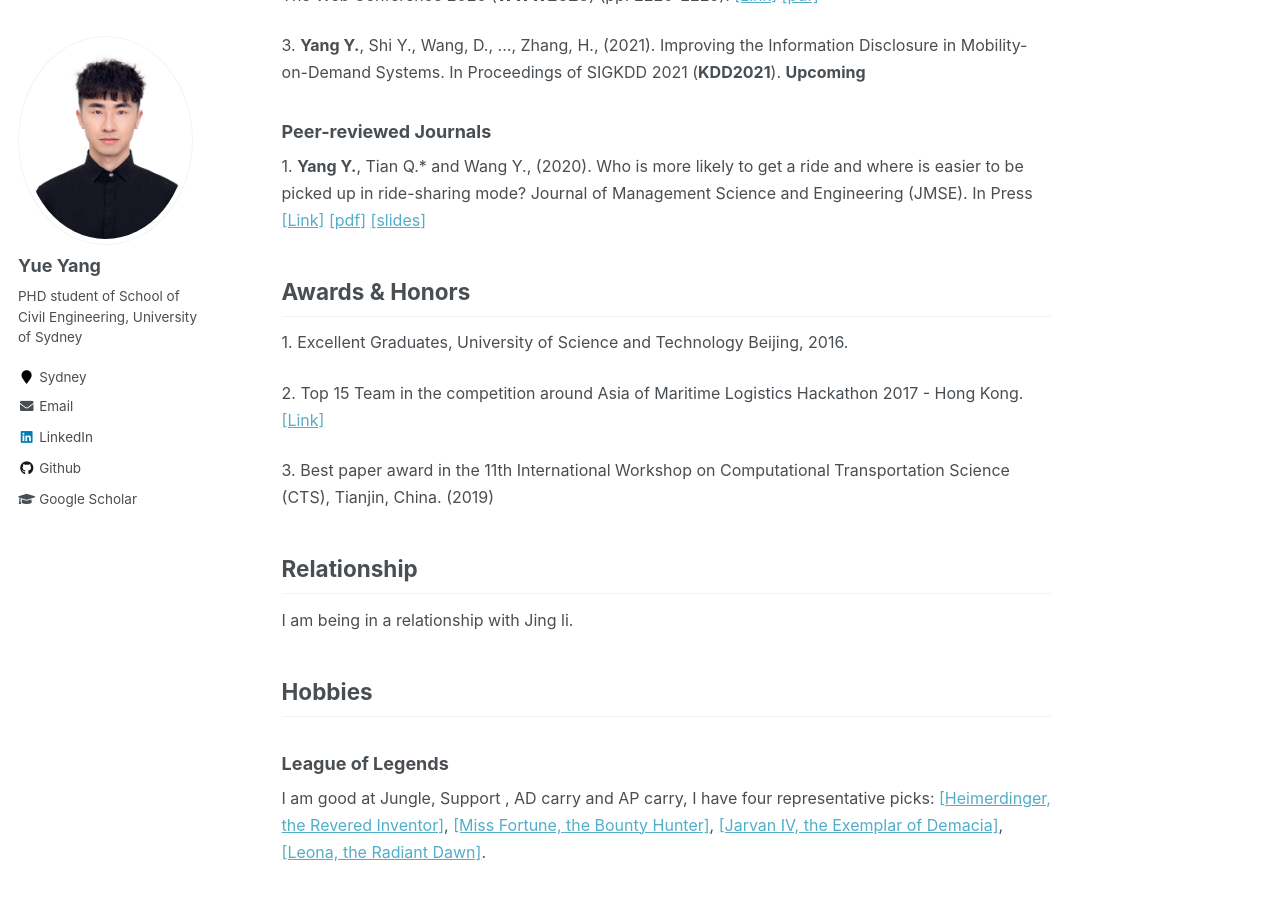
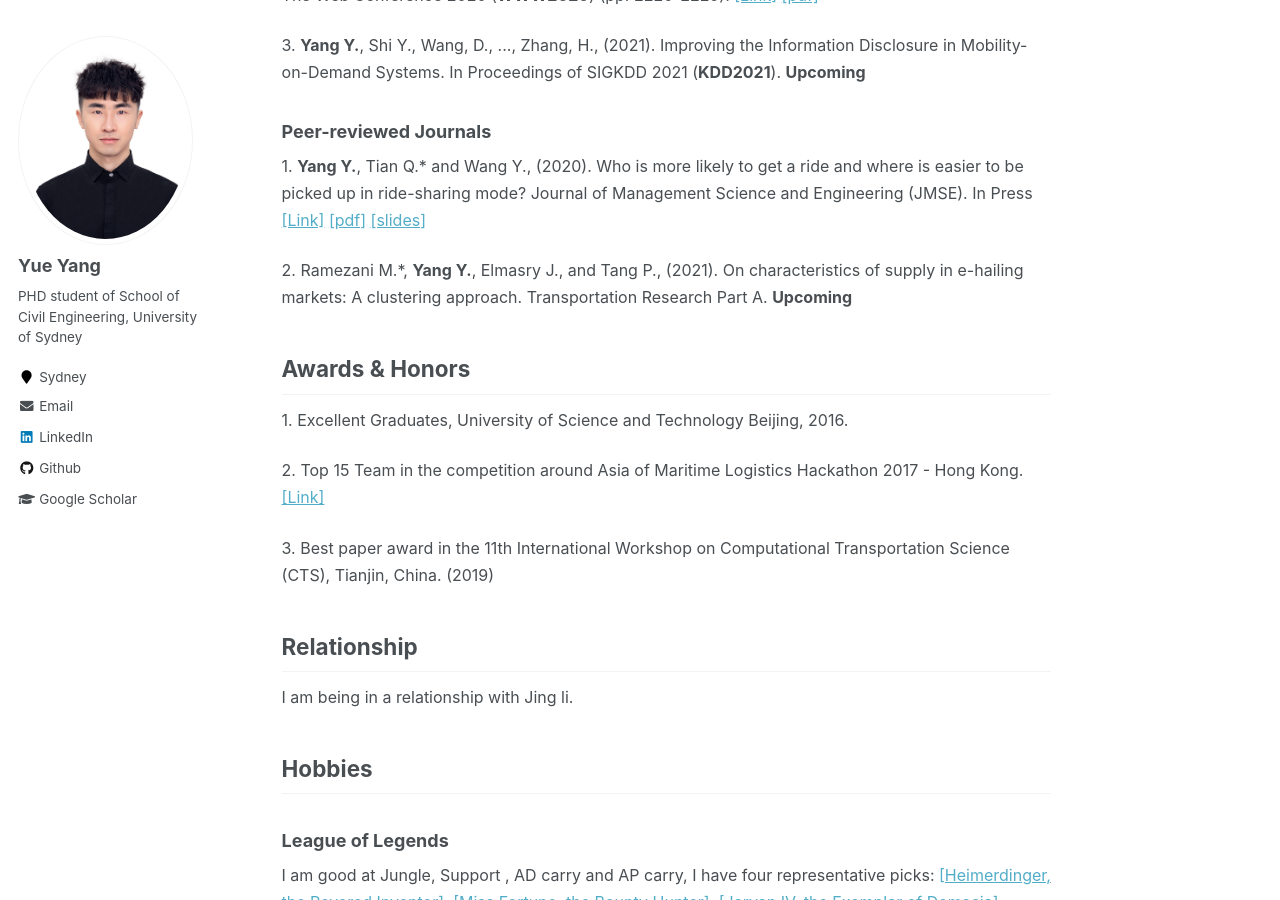
Before and after one commit to marco-yue/biography, a Jekyll site: the page built from _pages/about.md, in a window 1280 px wide and 900 px high, scrolled down 1658 px. Built offline with Jekyll 4.4.1, drawn with Linux system fonts in a browser that asks for light colours.

Commit message:
Update about.md

```diff
--- a/_pages/about.md
+++ b/_pages/about.md
@@ -82,6 +82,10 @@ redirect_from:
 1. <b>Yang Y.</b>, Tian Q.* and Wang Y., (2020). Who is more likely to get a ride and where is easier to be picked up in ride-sharing mode? Journal of Management Science and Engineering (JMSE). In Press <a href="https://www.sciencedirect.com/science/article/pii/S2096232020300445">[Link]</a> <a href="https://docs.qq.com/pdf/DUk94QlNpUWdmaWFY">[pdf]</a> <a href="https://docs.qq.com/slide/DUmZ0WGhhU01Ya1Bn">[slides]</a>
   </font></p>
 
+<p><font size=3>
+2. Ramezani M.*, <b>Yang Y.</b>, Elmasry J., and Tang P., (2021). On characteristics of supply in e-hailing markets: A clustering approach. Transportation Research Part A.  <b>Upcoming</b>
+  </font></p>
+
 
 
 ## Awards & Honors
```
